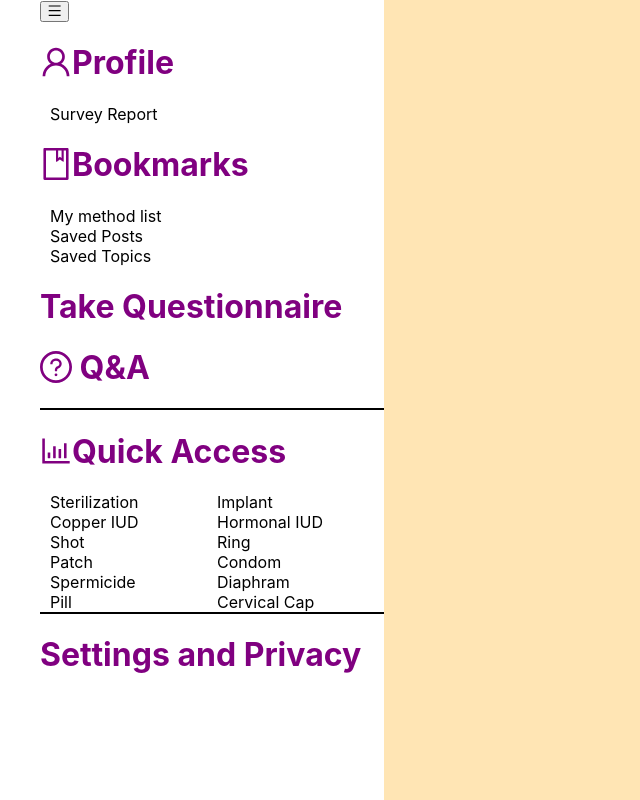
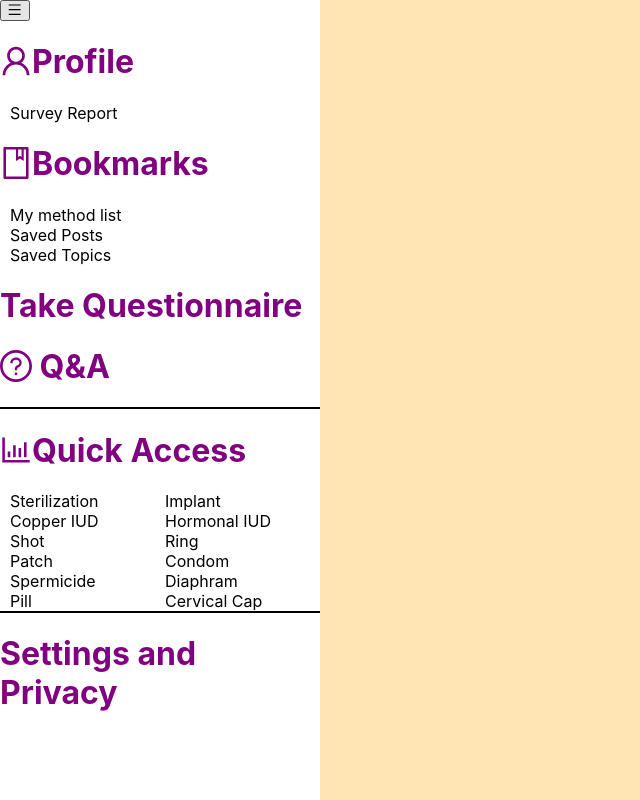
Before and after one commit to sandboxnu/knowyouroptions, a Next.js app in the folder frontend/: page /test in a window 1280 px wide. Both pictures are taken after a click on the button 14 px from the left and 11 px from the top of the page. Shown: the whole page, without its empty margins (0-640 px from the left). Built offline with nearby package versions, Linux system fonts and the light colour scheme.

Commit message:
Add animation

```diff
--- a/frontend/components/Sidebar.tsx
+++ b/frontend/components/Sidebar.tsx
@@ -1,4 +1,4 @@
-import { Button, Menu } from 'antd';
+import { Button } from 'antd';
 import { ReactElement, useState } from 'react';
 import {
   MenuOutlined,
@@ -8,6 +8,7 @@ import {
   BarChartOutlined,
 } from '@ant-design/icons';
 import styled from 'styled-components';
+import slideStyle from './slide.module.scss';
 
 const MenuHeading = styled.h1`
   color: #800080;
@@ -37,6 +38,16 @@ const ColumnItem = styled.div`
   width: 50%;
 `;
 
+const Menu = styled.div`
+  width: 25vw;
+  height: 100vh;
+  display: flex;
+  flex-direction: column;
+  background: white;
+  position: absolute;
+  z-index: 0;
+`;
+
 const Sidebar = (): ReactElement => {
   const [open, setOpen] = useState<boolean>(false);
 
@@ -46,15 +57,13 @@ const Sidebar = (): ReactElement => {
   return (
     <SidebarDiv>
       {open ? (
-        <Menu
-          mode="inline"
-          style={{
-            backgroundColor: 'white',
-            marginTop: '0px',
-            height: '100vh',
-          }}
-        >
-          <Button icon={<MenuOutlined />} onClick={() => setOpen(false)} />
+        <Menu className={slideStyle.slide}>
+          <Button
+            icon={<MenuOutlined />}
+            onClick={() => setOpen(false)}
+            style={{ width: '30px' }}
+            ghost
+          />
           <MenuSection>
             <div>
               <MenuHeading>
--- /dev/null
+++ b/frontend/components/slide.module.scss
@@ -0,0 +1,18 @@
+@-webkit-keyframes slide {
+  100% {
+    left: 0;
+  }
+}
+
+.slide {
+  position: absolute;
+  left: -300px;
+  -webkit-animation: slide 0.5s forwards;
+  animation: slide 0.5s forwards;
+}
+
+@keyframes slide {
+  100% {
+    left: 0px;
+  }
+}
--- a/frontend/package.json
+++ b/frontend/package.json
@@ -17,6 +17,7 @@
     "next": "11.1.2",
     "react": "17.0.2",
     "react-dom": "17.0.2",
+    "sass": "^1.43.2",
     "styled-components": "^5.3.1",
     "swr": "^1.0.1"
   },
```
Also changed, not shown: 1 other file (tests, documents, lock files or other folders).
